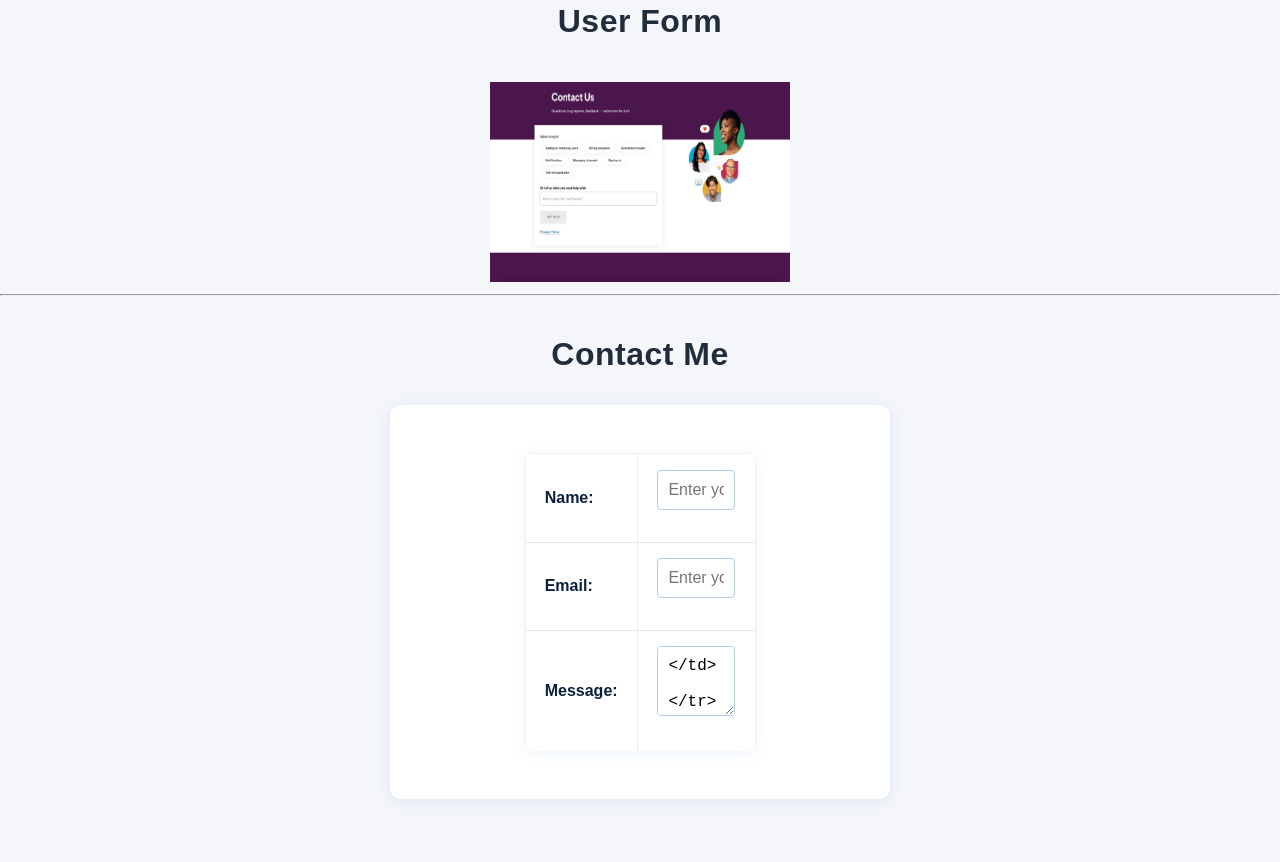
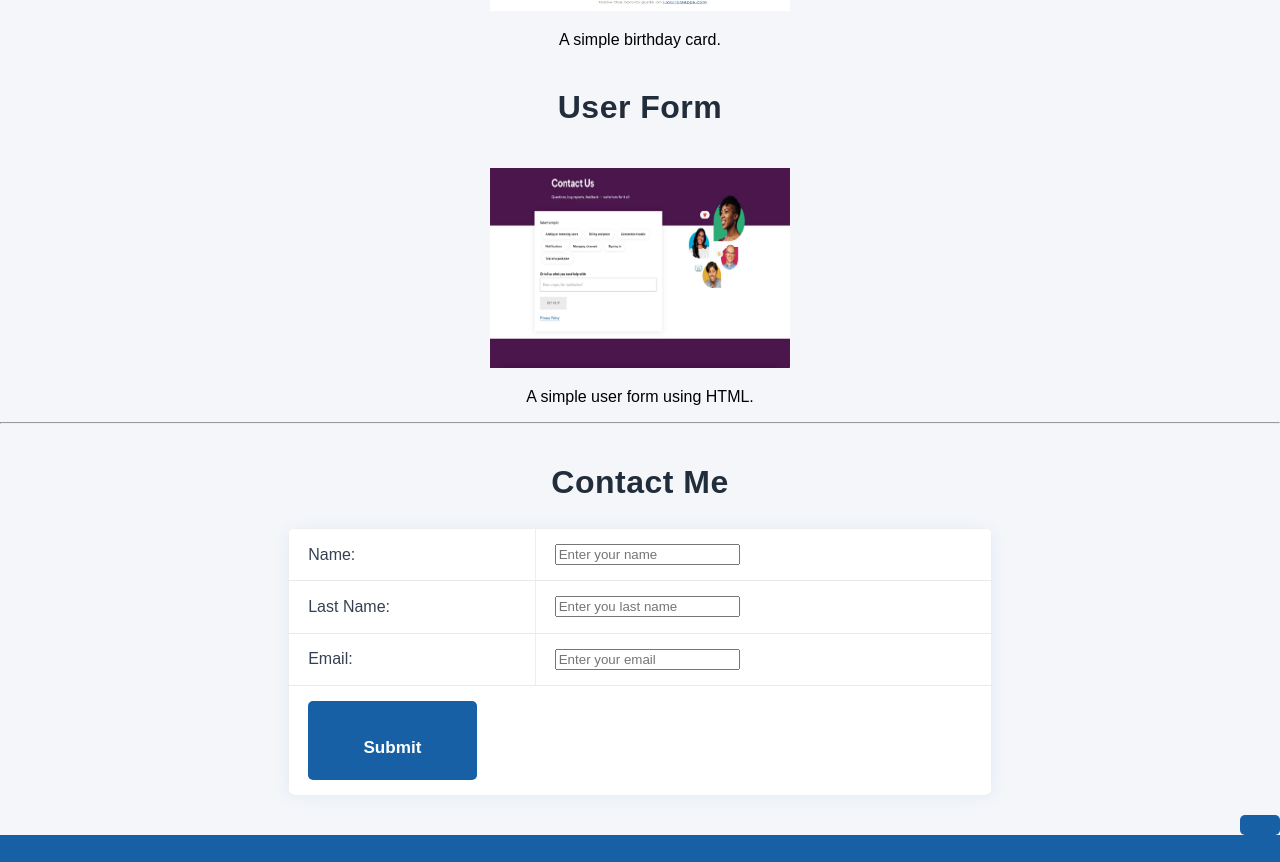
Before and after one commit to harshda183/webpage, a plain HTML site: page mypage.html in a window 1280 px wide. Shown: the part 1700-2562 px from the top of the page. Before the commit the page ends 2531 px from the top, so only its background shows below. Drawn offline with Linux system fonts and the light colour scheme.

Commit message:
back to top

```diff
--- a/mypage.html
+++ b/mypage.html
@@ -6,16 +6,17 @@
     <title>Document</title>
     <link rel="stylesheet" href="styles.css">
     <title>Back to top</title>
+    <link rel="submit" href="harshda183@gmail.com">
 </head>
 <h1>My Portfolio</h1>
 <ul>
-    <Li><a href="#About">About</a></Li>
+    <Li><a href="#About Me">About </a></Li>
     <Li><a href="#Projects">Projects</a></Li>
    <Li> <a href="#Contact">Contact</a></Li>
-   <Li> <a href="#technical Skills"> Skills</a></Li>
+   <Li> <a href="#Skills"> Skills</a></Li>
 </ul>
 
-
+,<section id="About"></section>
 <h2>About Me</h2>
 <div style="text-align: center;"class="circular-wrapper">
 
@@ -60,19 +61,23 @@
 
    <h4><B>Portfolio Website </B></h4>
    <div style="text-align: center;">
-   <img src="Olly-Gibbs1-1024x641.png" width="300" height="200" border-radius="50%"/>
+   <img src="Olly-Gibbs1-1024x641.png"  width="300" height="200" border-radius="50%"/>
+   <p>A simple HTML and CSS webpage.</p>
    </div>
+
 
 
    <h4><B>Birthday Card:</B></h4>
    <div style="text-align: center;">
    <img src="html-happy-birthday-ecard-template-1.jpg.webp" width="300" height="200" border-radius ="50%"/>
+   <p>A simple birthday card.</p>
     </div>
 
 
    <h4><B>User Form</B> </h4>
    <div style="text-align: center;">
    <img src="unnamed.jpg" width="300" height="200" border-radius="50%"/>
+    <p>A simple user form using HTML.</p>
    </div>
 
 
@@ -81,26 +86,37 @@
 
 <section id="Contact">
 <h2>Contact Me</h2>
-<form>
-    <table border="1px solid black">
+<div style="text-align: center;">
+
+
+    <table border="1">
         <tr>
-       <td><label for="name">Name:</label></td>
-         <td><input type="text" placeholder="Enter your name"></td>
+            <td><label for="name"> Name:</label></td>
+            <td><input type="text" name="first_name" placeholder="Enter your name"></td>
         </tr>
         <tr>
-        <td><label for="email"> Email:</label></td>
+            <td><label for="name">Last Name:</label></td>
+            <td><input type="text" name="last_name" placeholder="Enter you last name"></td>
+        </tr>
+        <tr>
+            <td><label for="email">Email:</label></td>
             <td><input type="email" placeholder="Enter your email"></td>
         </tr>
+
         <tr>
-        <td><label for="Message">Message:</label></td>
-        <td><textarea name="text" placeholder="Enter your message" ></td>
+            <div style="text-align: center;">
+            <td colspan="2"><button><input type="submit" value="Submit"></button></td>
+            </div>
         </tr>
     </table>
-    <button type="submit">Submit</button>
-</form>
 
+</div>
+
+<div style="text-align: right;">
    <button><a href="#" class="to-top">
     Back to Top
    </a></button>
+</div>
 </section>
+<h6></h6>
 </html>
--- a/styles.css
+++ b/styles.css
@@ -195,6 +195,17 @@ h6 {
     margin: 0;
     letter-spacing: 1px;
 }
+button {
+    background-color: #1760a5;
+    color: white;
+    padding: 10px 20px;
+    margin: 0;
+    border: none;
+    border-radius: 5px;
+    cursor: pointer;
+    text-align: center;
+
+}
 table  {
     border: 10px;
     border-color: 1px solid #1760a5;
```
Lines whose indentation alone changed are shown as unchanged.
